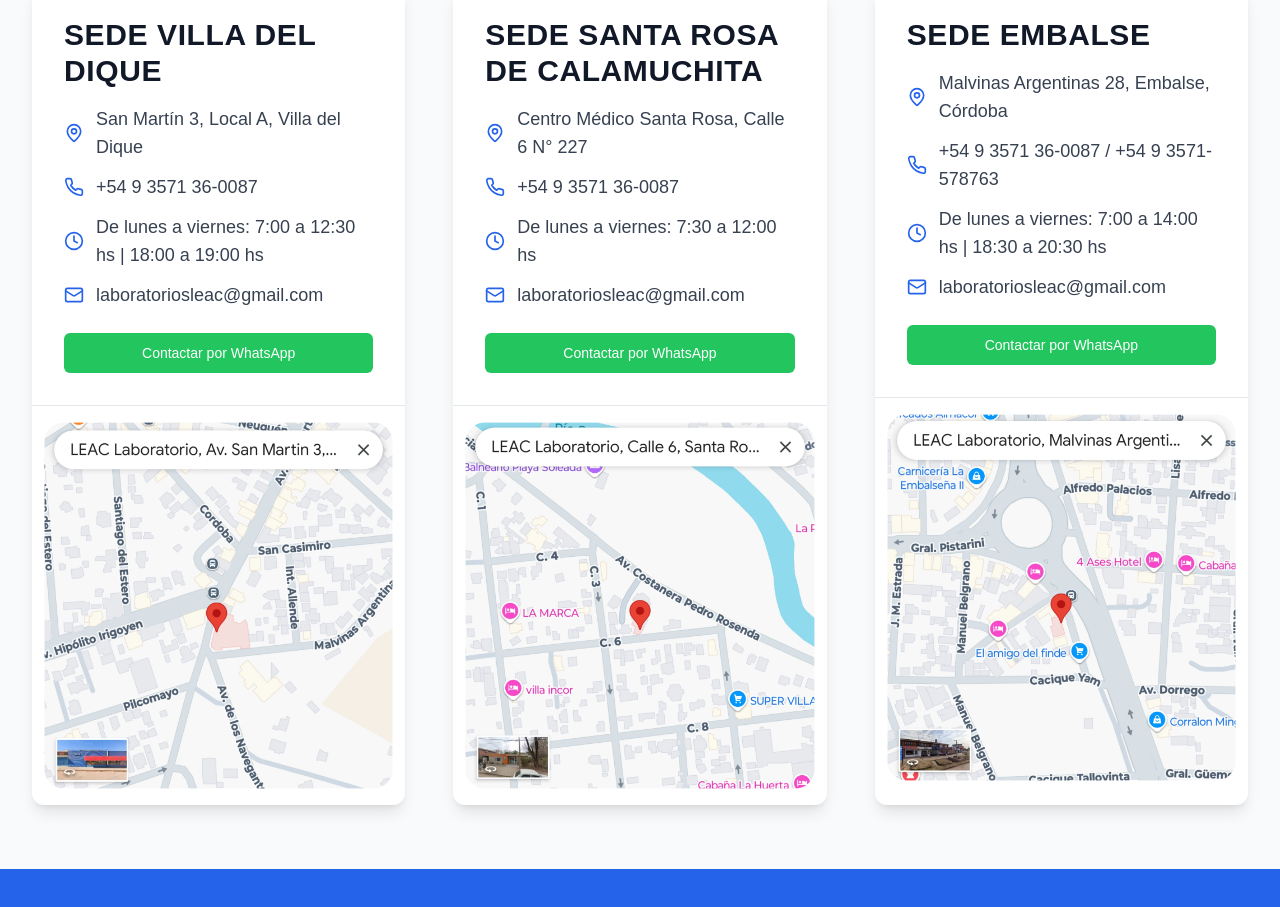
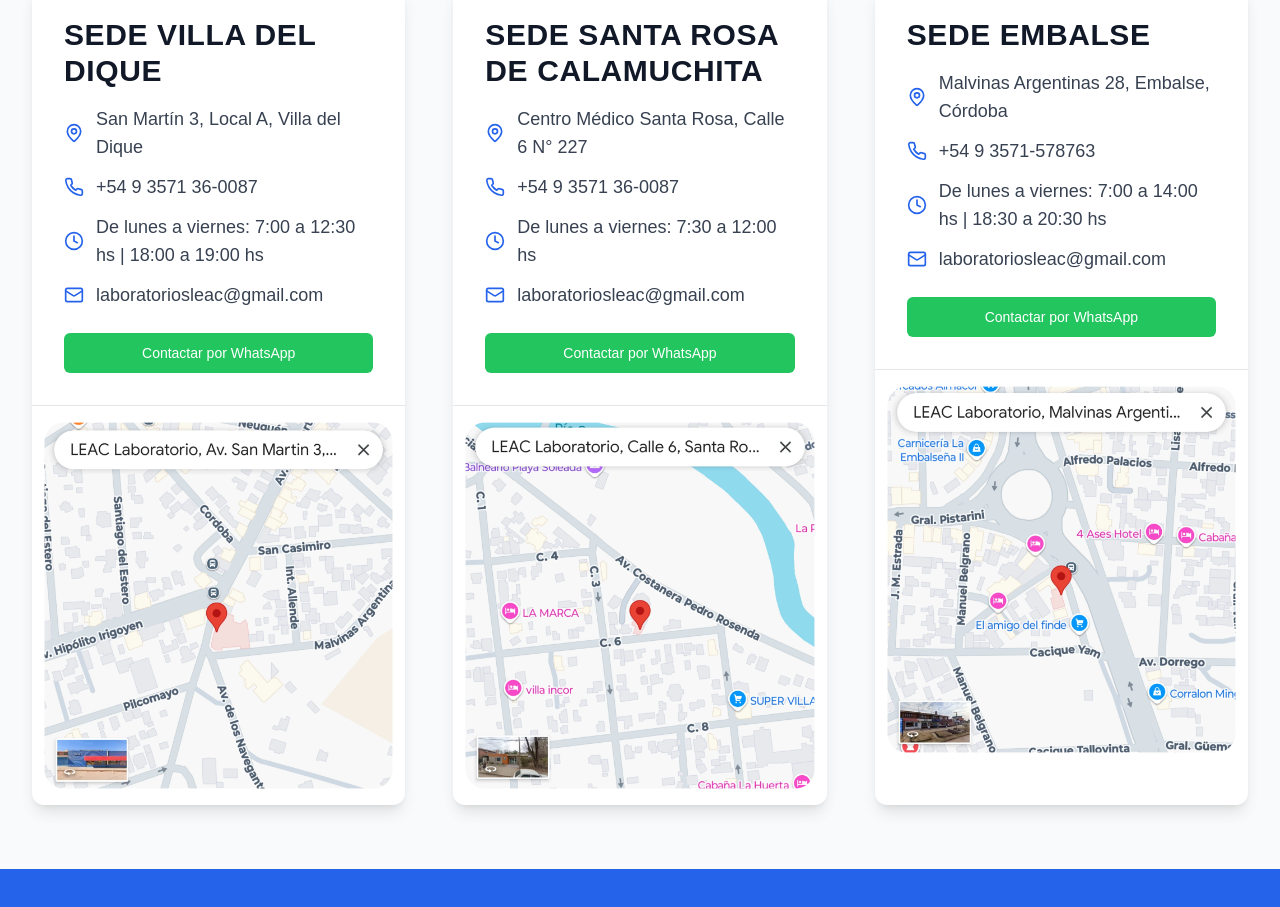
Before and after one commit to clientesweb/labarotarioleac, a Next.js app: page / in a window 1280 px wide. Shown: the part 6193-7100 px from the top of the page. Built offline with nearby package versions, Linux system fonts and the light colour scheme.

Commit message:
Update locations.ts

```diff
--- a/data/locations.ts
+++ b/data/locations.ts
@@ -20,7 +20,7 @@ export const locations = [
   {
     name: "Sede Embalse",
     address: "Malvinas Argentinas 28, Embalse, Córdoba",
-    phone: "+54 9 3571 36-0087 / +54 9 3571-578763",
+    phone: "+54 9 3571-578763",
     email: "laboratoriosleac@gmail.com",
     hours: "De lunes a viernes: 7:00 a 14:00 hs | 18:30 a 20:30 hs",
     mapLink: "https://g.co/kgs/yabyhJX",
```
